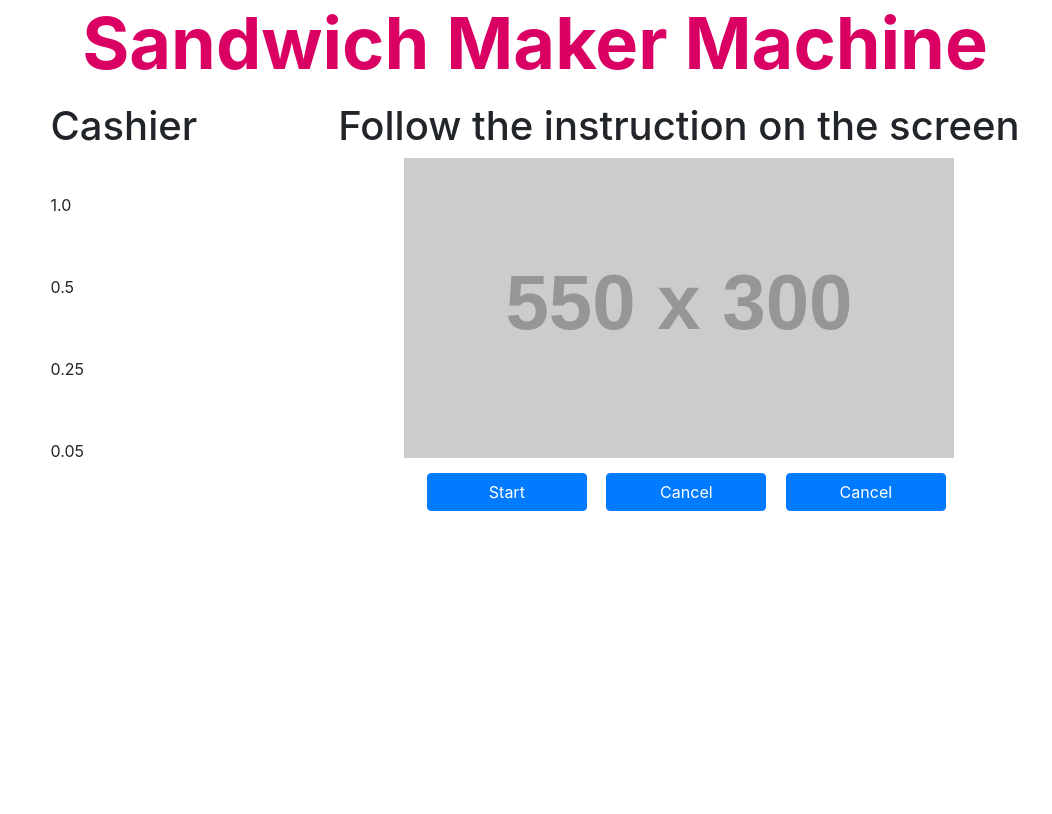
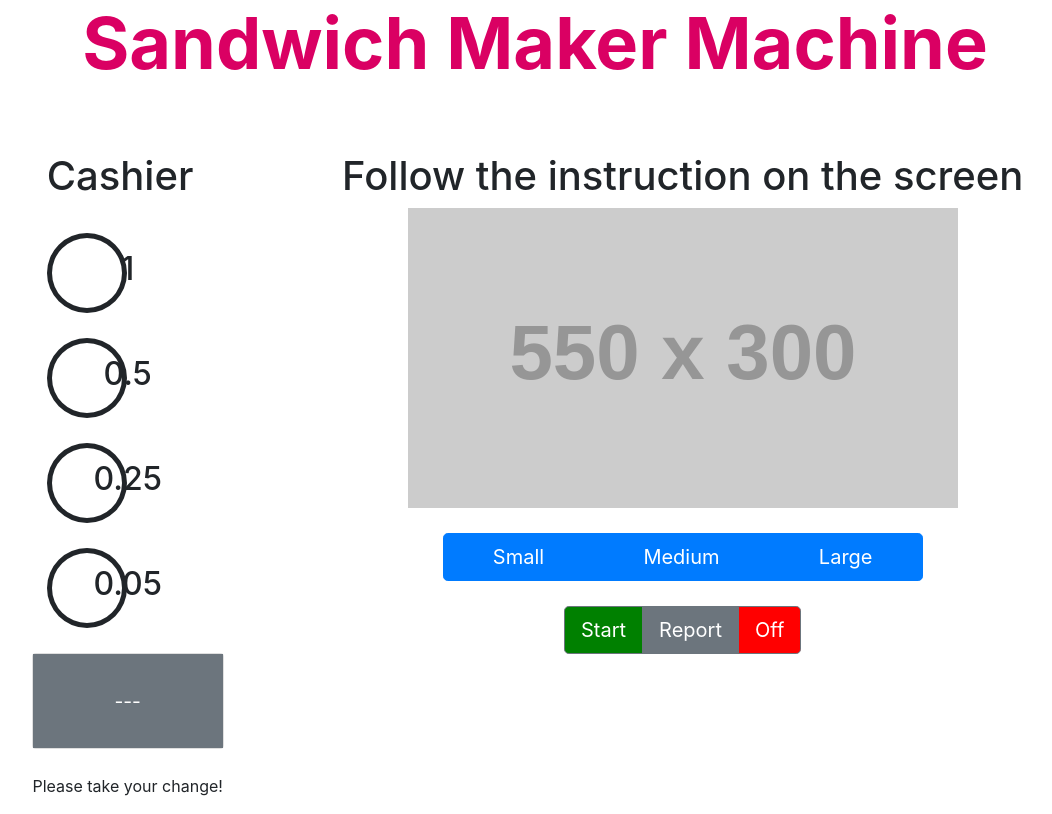
Before and after one commit to MrCatters/3155-Assignments, a plain HTML site: page Assignment 3/index.html in a window 1280 px wide. Shown: the whole page, without its empty margins (105-1157 px from the left). Drawn offline with nearby package versions, Linux system fonts and the light colour scheme; placeholder pictures from the web are drawn by us.

Commit message:
completed basic ux

```diff
--- a/Assignment 3/custom.css
+++ b/Assignment 3/custom.css
@@ -1,19 +1,6 @@
-.title {
-    color: #da0063;
-    font-weight: bold;
+/* Give space between each dive element in flex box. */
+.d-flex > div {
+    margin-top: 25px;
+    position: relative;
+    height: fit-content;
 }
-
-div.row>*,
-.h2 {
-    margin-top: 15px;
-}
-
-.column > button {
-    width: 10em;
-    margin-left: 15px;
-}
-
-.circle {
-    margin-top: 10px;
-    position: relative;
-}
--- a/Assignment 3/custom.js
+++ b/Assignment 3/custom.js
@@ -3,14 +3,16 @@ let moneyCircle = document.querySelectorAll(".circle");
 var moneyTexts = [1, 0.5, 0.25, 0.05];
 for (let i = 0; i < moneyCircle.length; i++) {
     // https://stackoverflow.com/a/69877010
-    element.innerHTML = `<div class="position-relative">
+    /* Inserts a circle svg element into the flex-column and adds the
+    money value to the center of the circle. */
+    moneyCircle[i].innerHTML = `<div class="position-relative">
     <svg xmlns="http://www.w3.org/2000/svg" width="80" height="80"
         fill="currentColor" class="bi bi-circle" viewBox="0 0 16 16">
         <path d="M8 15A7 7 0 1 1 8 1a7 7 0 0 1 0 14zm0 1A8 8 0 1 0 8 0a8 8 0
             0 0 0 16z"/>
         </svg>
-        <div class="d-flex justify-content-center align-items-center position-absolute w-100 h-100 p-3" style="top:0;left:0;">
-            <h1 class="position-absolute" style='font-size:larger'>`+moneyTexts[i]+`</h1>
+        <div class="d-flex justify-content-center align-items-center position-absolute w-100 h-100 p-1" style="top:0;left:0;">
+            <h1 class="position-absolute" style='font-size: xx-large;'>${moneyTexts[i]}</h1>
         </div>
     </div>`;
 }
--- a/Assignment 3/index.html
+++ b/Assignment 3/index.html
@@ -12,8 +12,10 @@
     <div class="container">
         <main>
             <div>
-                    <p class="display-3 text-center title">Sandwich Maker
-                        Machine</p>
+                <p class="display-3 text-center title"
+                    style="color:#da0063; font-weight: bold;">
+                    Sandwich Maker Machine
+                </p>
             </div>
             <div class="d-flex justify-content-around">
                 <div class="d-flex flex-column align-items-center">
@@ -22,26 +24,36 @@
                     <div class="col circle">0.5</div>
                     <div class="col circle">0.25</div>
                     <div class="col circle">0.05</div>
+                    <div class="card" style="width: 12rem; height: 6rem;">
+                        <div class="card-body d-flex justify-content-center
+                            align-items-center bg-secondary text-white">
+                            <p class="card-text" style="font-size: larger;">---</p>
+                        </div>
+                    </div>
+                    <div>
+                        <p>Please take your change!</p>
+                    </div>
                 </div>
                 <div class="d-flex flex-column align-items-center">
                     <div class="col h1">Follow the instruction on the screen</div>
                     <img class="instruction-img" alt="image-instructions"
                         src="https://via.placeholder.com/550x300">
-                        <div class="row button-row">
-                            <div class="column">
-                                <button class="btn btn-primary" type="button">Start</button>
-                                <button class="btn btn-primary" type="button">Cancel</button>
-                                <button class="btn btn-primary" type="button">Cancel</button>
+                    <div class="btn-group btn-group-lg" role="group"
+                        style="width: 30em;">
+                        <button type="button" class="btn btn-primary">Small</button>
+                        <button type="button" class="btn btn-primary">Medium</button>
+                        <button type="button" class="btn btn-primary">Large</button>
+                    </div>
+                    <div class="btn-group btn-group-lg" role="group">
+                        <button type="button" class="btn btn-secondary" style="background-color: green;">Start</button>
+                        <button type="button" class="btn btn-secondary">Report</button>
+                        <button type="button" class="btn btn-secondary" style="background-color: red;">Off</button>
                     </div>
                 </div>
             </div>
         </main>
-
         <footer></footer>
     </div>
-
-
     <script src="assets/dist/js/bootstrap.bundle.min.js"></script>
     <script src="./custom.js"></script>
-        </body>
 </html>
```
Lines whose indentation alone changed are shown as unchanged.
